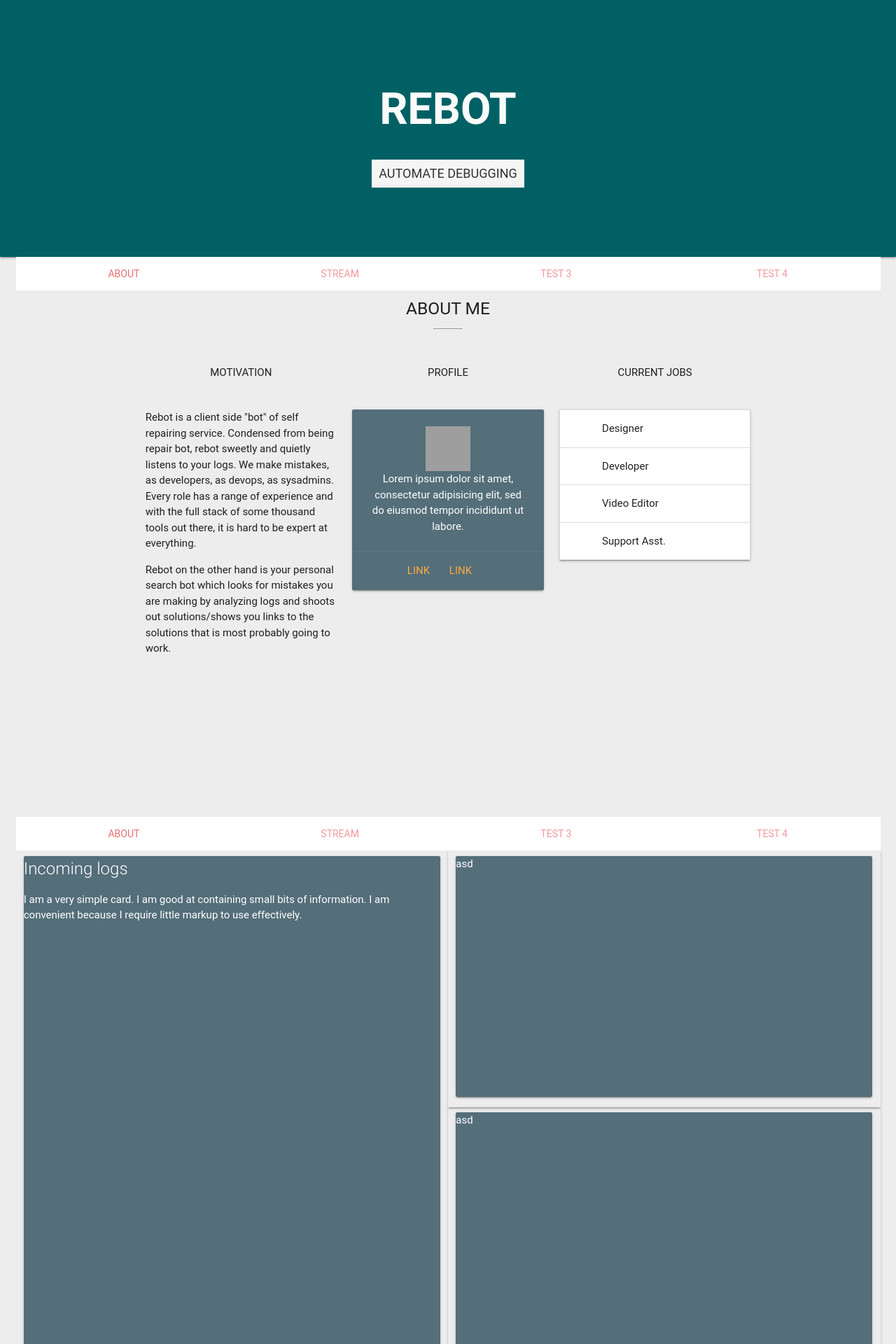
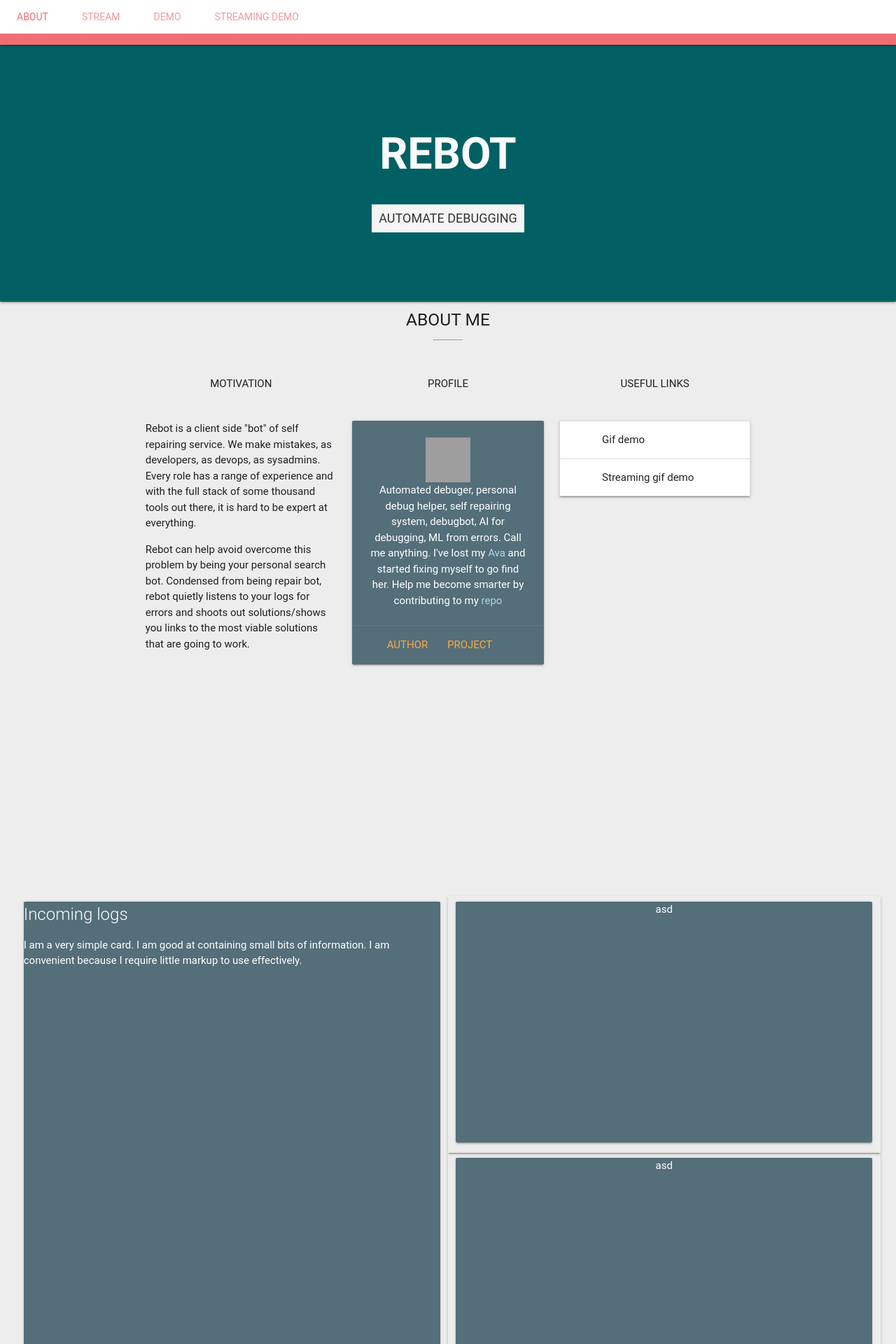
Before and after one commit to nave91/rebot, a Flask app: page / in a window 1280 px wide; the page is wider, and only the part inside the window is pictured. Shown: the top 1920 px of that part at 70% size. Run offline with Flask 2, Linux system fonts and the light colour scheme; some libraries are stand-ins or nearby versions; some web fonts are replaced; grey boxes are pictures that could not be loaded.

Commit message:
changing pages

```diff
--- a/rebot/bluebook/static/style.css
+++ b/rebot/bluebook/static/style.css
@@ -54,6 +54,11 @@ body, html
 
 .about .card
 {
+
+    text-align: center;
+}
+.card-content
+{
     text-align: center;
 }
 
@@ -82,3 +87,8 @@ body, html
 {
     height: 43%;
 }
+
+div a
+{
+    color: inherit;
+}
--- a/rebot/bluebook/templates/index.html
+++ b/rebot/bluebook/templates/index.html
@@ -7,60 +7,55 @@
     <link type="text/css" rel="stylesheet" href="../static/style.css">
 </head>
 <body>
+<div class="navbar-fixed">
+    <nav>
+        <ul class="tabs">
+                <li class="tab col s3"><a class="active" href="#about">About</a></li>
+                <li class="tab col s3"><a href="#stream">Stream</a></li>
+                <li class="tab col s3"><a href="#gifdemo">Demo</a></li>
+                <li class="tab col s3"><a href="#gifdemocont">Streaming Demo</a></li>
+        </ul>
+    </nav>
+</div>
 <div class="intro cyan darken-4 z-depth-1">
     <h1 class="grey-text text-lighten-5">Rebot</h1>
     <h5 clas="grey lighten-4 grey-text text-darken-1">Automate Debugging</h5>
 </div>
 <div class="row">
     <div class="col s12">
+        <div id="about" class="col s12 page">
 
-
-        <div id="about" class="col s12 page">
-            <ul class="tabs">
-                <li class="tab col s3"><a class="active" href="#about">About</a></li>
-                <li class="tab col s3"><a href="#stream">Stream</a></li>
-                <li class="tab col s3"><a href="#test3">Test 3</a></li>
-                <li class="tab col s3"><a href="#test4">Test 4</a></li>
-            </ul>
             <div class="container about">
               <h5>About me</h5>
               <hr>
               <div class="row">
                 <div class="col s12 m4 l4">
                   <h6>Motivation</h6>
-                  <p>Rebot is a client side "bot" of self repairing service. Condensed from being repair bot, rebot sweetly and quietly listens to your logs. We make mistakes, as developers, as devops, as sysadmins. Every role has a range of experience and with the full stack of some thousand tools out there, it is hard to be expert at everything.</p>
-                    <p> Rebot on the other hand is your personal search bot which looks for mistakes you are making by analyzing logs and shoots out solutions/shows you links to the solutions that is most probably going to work.</p>
+                  <p>Rebot is a client side "bot" of self repairing service. We make mistakes, as developers, as devops, as sysadmins. Every role has a range of experience and with the full stack of some thousand tools out there, it is hard to be expert at everything.</p>
+                    <p> Rebot can help avoid overcome this problem by being your personal search bot. Condensed from being repair bot, rebot quietly listens to your logs for errors and shoots out solutions/shows you links to the most viable solutions that are going to work.</p>
                 </div>
                 <div class="col s12 m4 l4">
                   <h6>Profile</h6>
                   <div class="card blue-grey darken-1">
                     <div class="card-content white-text">
                       <img src="http://labs.qnimate.com/portfolio-materialize/images/profile.png" width="64" height="64">
-                      <p>Lorem ipsum dolor sit amet, consectetur adipisicing elit, sed do eiusmod tempor incididunt ut labore.</p>
+                      <p>Automated debuger, personal debug helper, self repairing system, debugbot, AI for debugging, ML from errors. Call me anything. I've lost my <a href="http://www.imdb.com/title/tt0470752/" style="color:lightblue">Ava</a> and started fixing myself to go find her. Help me become smarter by contributing to my <a href="https://github.com/nave91/rebot" style="color:lightblue">repo</a></p>
                     </div>
                     <div class="card-action">
-                      <a href="#">Link</a>
-                      <a href='#'>Link</a>
+                      <a href="https://github.com/nave91">Author</a>
+                      <a href='https://nave91.github.io/rebot'>Project</a>
                     </div>
                   </div>
                 </div>
                 <div class="col s12 m4 l4">
-                  <h6>current jobs</h6>
+                  <h6>Useful Links</h6>
                   <ul class="collapsible">
                     <li class="active">
-                      <div class="collapsible-header"><i class="mdi-av-web"></i>Designer</div>
+                      <a href="#gifdemo"><div class="collapsible-header"><i class="mdi-av-web"></i>Gif demo</div></a>
                       <div class="collapsible-body"><p>Lorem ipsum dolor sit amet.</p></div>
                     </li>
                     <li>
-                      <div class="collapsible-header"><i class="mdi-editor-format-align-justify"></i>Developer</div>
-                      <div class="collapsible-body"><p>Lorem ipsum dolor sit amet.</p></div>
-                    </li>
-                    <li>
-                      <div class="collapsible-header"><i class="mdi-av-play-shopping-bag"></i>Video Editor</div>
-                      <div class="collapsible-body"><p>Lorem ipsum dolor sit amet.</p></div>
-                    </li>
-                    <li>
-                      <div class="collapsible-header"><i class="mdi-editor-insert-comment"></i>Support Asst.</div>
+                        <a href="#gifdemocont"><div class="collapsible-header"><i class="mdi-editor-format-align-justify"></i>Streaming gif demo</div></a>
                       <div class="collapsible-body"><p>Lorem ipsum dolor sit amet.</p></div>
                     </li>
                   </ul>
@@ -69,13 +64,7 @@
             </div>
         </div>
         <div id="stream" class= "col s12 page">
-            <ul class="tabs">
-                <li class="tab col s3"><a class="active" href="#about">About</a></li>
-                <li class="tab col s3"><a href="#stream">Stream</a></li>
-                <li class="tab col s3"><a href="#test3">Test 3</a></li>
-                <li class="tab col s3"><a href="#test4">Test 4</a></li>
-            </ul>
-            <div class="row">
+            <div class="row" style="padding-top:4%">
                 <div class="card-content white-text">
 
                     <div class="col s12 m6">
@@ -99,6 +88,13 @@
                 </div>
             </div>
         </div>
+        <div id="gifdemo" class= "col s12 page">
+        <img src="../static/rebot.gif" style="padding-top:5%">
+        </div>
+        <div id="gifdemocont" class= "col s12 page">
+        <img src="../static/rebot_cont.gif" style="padding-top:5%">
+        </div>
+
     </div>
 </div>
 
```
Also changed, not shown: rebot/bluebook/static/rebot.gif (added), rebot/bluebook/static/rebot_cont.gif (added).
